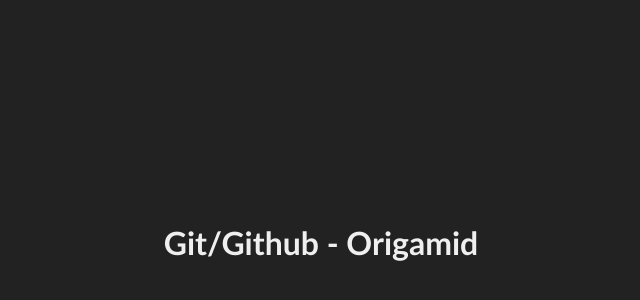
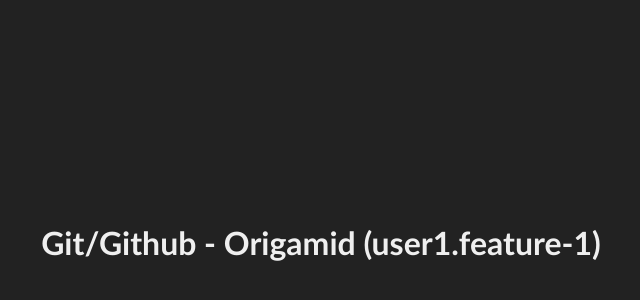
Before and after one commit to lucasfber/origamid-git, a plain HTML site: page index.html in a window 1280 px wide. Shown: the part 158-458 px from the top of the page, without its empty margins (319-959 px from the left). Drawn offline with Linux system fonts and the light colour scheme.

Commit message:
new change to identify user1

```diff
--- a/index.html
+++ b/index.html
@@ -8,7 +8,7 @@
     <title>Git Origamid</title>
   </head>
   <body>
-    <h1>Git/Github - Origamid</h1>
+    <h1>Git/Github - Origamid (user1.feature-1)</h1>
     <script src="main.js"></script>
   </body>
 </html>
```
